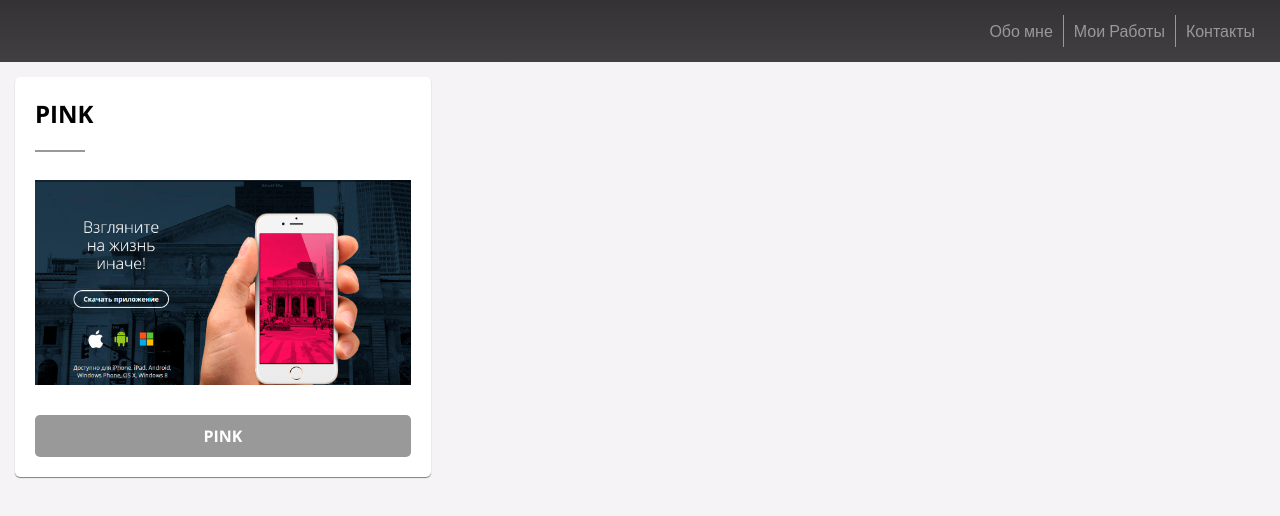
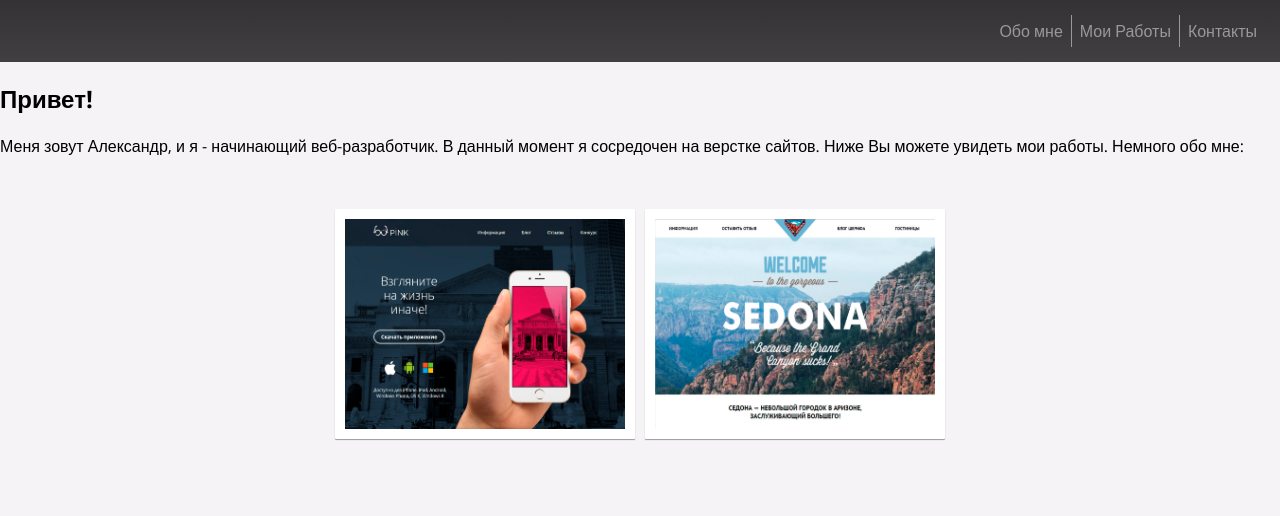
Before and after one commit to notr3d/portfolio, a plain HTML site: page index.html in a window 1280 px wide. Drawn offline with nearby package versions, Linux system fonts and the light colour scheme; files that its build step writes are made by us from their sources.

Commit message:
Верстка портфолио

```diff
--- a/index.html
+++ b/index.html
@@ -11,18 +11,57 @@
     <header class="page-header">
       <nav class="page-nav">
         <div class="page-logo"></div>
-        <a href="#">Обо мне</a>
-        <a href="#">Мои Работы</a>
-        <a href="#">Контакты</a>
+        <a href="#" class="page-nav__link">Обо мне</a>
+        <a href="#" class="page-nav__link">Мои Работы</a>
+        <a href="#" class="page-nav__link">Контакты</a>
       </nav>
     </header>
     <main class="page-main">
+      <article class="about">
+        <h1 class="about__header">Привет!</h1>
+        <p class="about__text">Меня зовут Александр, и я - начинающий веб-разработчик. В данный момент я сосредочен на верстке сайтов. Ниже Вы можете увидеть мои работы. Немного обо мне:</p>
+        <table>
+          <tr>
+            <th></th>
+            <td></td>
+          </tr>
+          <tr>
+            <th></th>
+            <td></td>
+          </tr>
+          <tr>
+            <th></th>
+            <td></td>
+          </tr>
+          <tr>
+            <th></th>
+            <td></td>
+          </tr>
+          <tr>
+            <th></th>
+            <td></td>
+          </tr>
+          <tr>
+            <th></th>
+            <td></td>
+          </tr>
+
+        </table>
+      </article>
       <article class="showcase">
         <div class="showcase__item">
-          <h2>pink</h2>
-          <div class="showcase__container"></div>
-          <a href="http://notr3d.github.io/79358-pink/">pink</a>
+          <img src="img/pink.jpg" class="showcase__img" width="280" height="210" alt="pink">
+          <a href="http://notr3d.github.io/79358-pink" target="blank" class="showcase__link">
+            <h2 class="showcase__header">pink</h2>
+          </a>
         </div>
+        <div class="showcase__item">
+          <img src="img/sedona.jpg" class="showcase__img" width="280" height="210" alt="pink">
+          <a href="http://notr3d.github.io/sedona" target="blank" class="showcase__link">
+            <h2 class="showcase__header">sedona</h2>
+          </a>
+        </div>
+
       </article>
     </main>
   </div>
--- /dev/null
+++ b/less/about.less
@@ -0,0 +1,4 @@
+.about {
+  .lcw;
+
+}
--- a/less/style.less
+++ b/less/style.less
@@ -1,7 +1,16 @@
+@mobile: ~ "(max-width: 767px)";
+@tablet: ~ "(min-width: 768px)";
+@desktop: ~ "(min-width: 1280px)";
+
 @dark-grey:#343234;
 @grey:#999999;
 @light-grey:#f5f3f5;
-@green:#16a316;
+
+@import "about.less";
+
+* {
+  transition:all .1s;
+}
 
 html {
   background: @light-grey;
@@ -12,13 +21,16 @@ body {
   font-family: 'Open Sans', sans-serif;
 }
 
+.lcw {
+  max-width:1280px;
+  margin: 0 auto;
+}
 .page-header {
   background: linear-gradient(@dark-grey, lighten(@dark-grey, 5%));
 }
 
 .page-nav {
-  max-width:1280px;
-  margin: 0 auto;
+  .lcw;
   padding: 15px;
   display: -webkit-flex;
   display: -moz-flex;
@@ -26,11 +38,14 @@ body {
   display: -o-flex;
   display: flex;
   justify-content: flex-end;
-  a {
+  &__link {
     color:@grey;
     text-decoration: none;
     display: inline-block;
-    padding: 5px 10px;
+    padding: 5px 8px;
+    &:hover {
+      color:white;
+    }
     &:not(:last-child) {
       border-right:1px solid @grey;
     }
@@ -38,60 +53,59 @@ body {
 }
 
 .showcase {
+  .lcw;
   display: -webkit-flex;
   display: -moz-flex;
   display: -ms-flex;
   display: -o-flex;
   display: flex;
+  flex-wrap: wrap;
+  padding: 5px;
+  justify-content: center;
+  &__item {
+    background-color: #fff;
+    box-shadow: 0px 1px 1px 0px @grey;
+    border-radius: 1px;
     padding: 10px;
-  &__item {
+    height: 210px;
+    position: relative;
     margin: 5px;
+  }
+  &__link {
+    display: block;
     padding: 20px;
     box-sizing: border-box;
-    width: 33%;
-    height: 400px;
-    background: white;
-    box-shadow:0px 1px 1px 0px grey;
-    display: -webkit-flex;
-    display: -moz-flex;
-    display: -ms-flex;
-    display: -o-flex;
-    display: flex;
-    flex-direction: column;
-    border-radius: 5px;
-    h2 {
+    position: absolute;
+    height: 100%;
+    width: 100%;
+    background: #fff;
+    top: 0;
+    left: 0;
+    opacity: 0;
+
+    text-decoration: none;
+    &:hover {
+      opacity: .95;
+    }
+  }
+  &__header {
     text-transform: uppercase;
     margin: 0;
-      padding-bottom: 20px;
+    color: @dark-grey;
+    font-weight: normal;
     position: relative;
-      &::before {
+    /*&::before {
       content: '';
       display: block;
-        width: 50px;
-        height: 2px;
+      width: 10px;
+      height: 10px;
+      border-radius: 50%;
       background-color: @grey;
       position: absolute;
-        top: 100%;
-        left: 0;
+      top: 120%;
+      box-shadow:
+        20px 0 0 0,
+        40px 0 0 0;
+    }*/
   }
 }
-    a {
-      margin-top: auto;
-      display: inline-block;
-      color: #fff;
-      text-decoration: none;
-      background-color: @grey;
-      text-align: center;
-      text-transform: uppercase;
-      font-weight: bold;
-      border-radius: 5px;
-      padding: 10px;
-    }
-  }
-  &__container {
-    height: 400px;
-    background: @light-grey url("img/Без имени-2.jpg") no-repeat 50% 50%;
-    background-size:cover;
-    margin: 30px 0;
-    }
-}
```
Also changed, not shown: img/pink.jpg (renamed from img/Без имени-2.jpg), img/sedona.jpg (added). Lines whose indentation alone changed are shown as unchanged.
